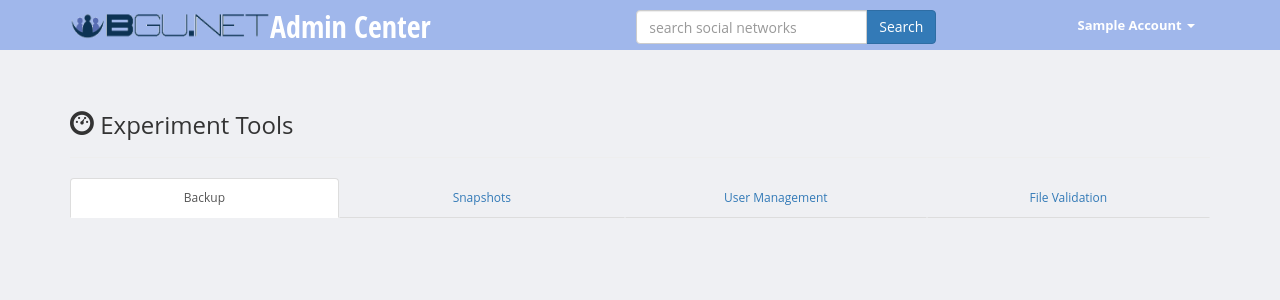
After one commit to ofergoli/elgg_project, a PHP site: page /sites/dashboard.php in a window 1280 px wide. The commit adds this page. Shown: the top 300 px of the page. Run offline with PHP 8.4, Linux system fonts and the light colour scheme; the visitor is signed in with stand-in values (Sample User, id 1); a stand-in replaces the project's code that opens the database connection.

Commit message:
Added dashboard to project

```diff
--- /dev/null
+++ b/dashboard.php
@@ -0,0 +1,61 @@
+<?php
+include_once("header.php");
+include_once('DB/DataQueries.php');
+//include session
+session_start();
+$username = "";
+//check if session alive else redirect to login page
+if (isset($_SESSION['username'])) {
+	$username = $_SESSION['username'];
+} else {
+	header('Location: login.php');
+}
+
+include_once('body_header.php');
+?>
+	<div class="container">
+		<div class="row">
+			<div class="col-sm-12">
+				<div class="page-header">
+					<h3>
+						<span class="glyphicon glyphicon-dashboard"></span>
+						Experiment Tools
+					</h3>
+				</div>
+				<div role="tabpanel">
+					<ul class="nav nav-tabs nav-justified" role="tablist">
+						<li role="presentation" class="active">
+							<a href="#backup" aria-controls="backup" role="tab" data-toggle="tab">Backup</a>
+						</li>
+						<li role="presentation">
+							<a href="#snapshots" aria-controls="snapshots" role="tab" data-toggle="tab">Snapshots</a>
+						</li>
+						<li role="presentation">
+							<a href="#user-management" aria-controls="user-management" role="tab" data-toggle="tab">User
+								Management</a>
+						</li>
+						<li role="presentation">
+							<a href="#file-validation" aria-controls="file-validation" role="tab" data-toggle="tab">File
+								Validation</a>
+						</li>
+					</ul>
+				</div>
+				<div class="tab-content">
+					<div role="tabpanel" class="tab-pane active" id="backup">
+					</div>
+					<div role="tabpanel" class="tab-pane" id="snapshots">
+					</div>
+					<div role="tabpanel" class="tab-pane" id="user-management">
+					</div>
+					<div role="tabpanel" class="tab-pane" id="file-validation">
+					</div>
+				</div>
+			</div>
+		</div>
+	</div>
+
+<?
+
+include_once("footer.php");
+
+?>
```
Also changed, not shown: create_social_networks.php (+3 -4 lines), index.php (+21 -27 lines), my_social_networks.php (+3 -6 lines).
